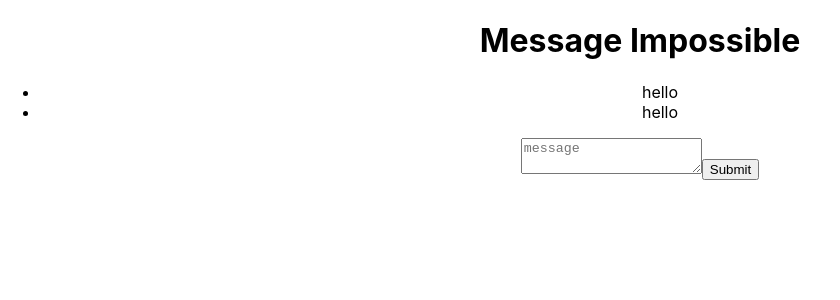
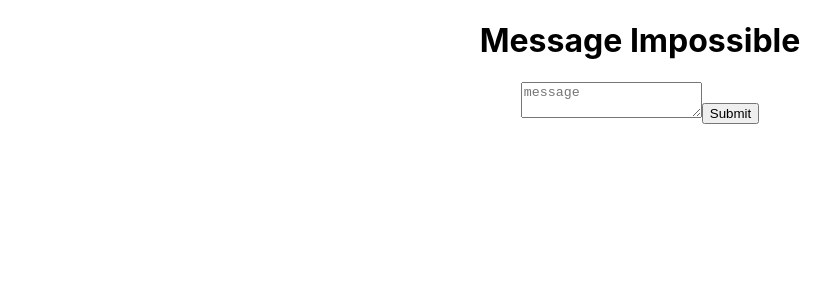
Before and after one commit to spencerT101/redux-message-queue, a React (Create React App) app: page / in a window 1280 px wide. Shown: the top 300 px of the page, without its empty margins (0-840 px from the left). Built offline with nearby package versions, Linux system fonts and the light colour scheme.

Commit message:
timeout working MVP complete

```diff
--- a/src/App.js
+++ b/src/App.js
@@ -6,25 +6,18 @@ import {removeMessage} from "./actions";
 import * as message from './reducers/messages';
 import MessageList from './components/messagelist';
 import { ADD_MESSAGE } from './reducers/actionTypes';
+import { useState } from 'react';
 
 // import { ADD_MESSAGE } from './reducers/actionTypes';
 
 function App() {
 
-  // const messages = useSelector(state => state);
+  const [message, setMessage] = useState('');
+   const handleNewMessage = (event) => {
 
-   const dispatch = useDispatch();
-
-   const handleNewMessage = (event) => {
-     addMessage("message")
+     event.preventDefault();
+      addMessage(message)
     }
-
-
-//   const eachMessage = message.map((eachMessage, index) => {
-//     return <messageItem eachMessage={eachMessage}   key={index} />
-// });
-
-
 
 
 return (
@@ -39,6 +32,7 @@ return (
             type="text"
             name="message"
             placeholder="message"
+            onChange = {event => setMessage(event.target.value)}
             required
 
           />
--- a/src/actions/index.js
+++ b/src/actions/index.js
@@ -6,8 +6,8 @@ export const addMessage = (message) => {
     const id = ++newMessage
 
     store.dispatch(setMessage(id, message))
-    // setTimeout(() => {
-    //     message.dispatch(removeMessage(id))}, 5000);
+     setTimeout(() => {
+         store.dispatch(removeMessage(id))}, 5000);
 }
 
 
@@ -26,7 +26,7 @@ export const setMessage = (id, message) =>{
 export const removeMessage = id => {
     return{
         type: REMOVE_MESSAGE,
-        payload: { id }
+        id
 
     };
 };
--- a/src/components/messageItem.js
+++ b/src/components/messageItem.js
@@ -3,7 +3,7 @@ const MessageItem =({message}) =>{
 
     return(
         <div>
-            <li>{message.message}</li>
+            <li>{message}</li>
         </div>
     )
 }
--- a/src/components/messagelist.js
+++ b/src/components/messagelist.js
@@ -2,7 +2,7 @@ import MessageItem from "./messageItem";
 import { useSelector } from "react-redux";
 import React from "react";
 
-const selectMessage = state => state.message
+const selectMessage = state => state.messages;
 
 
 const MessageList = () =>{
@@ -11,7 +11,7 @@ const MessageList = () =>{
 
 
   const renderedMessage = messages.map( message =>{
-      return <MessageItem key = {message.id} message = {message}/>
+      return <MessageItem key = {message.id} message = {message.message}/>
   })
   return <ul>{renderedMessage}</ul>
 }
--- a/src/index.js
+++ b/src/index.js
@@ -3,48 +3,26 @@ import ReactDOM from 'react-dom';
 import './index.css';
 import App from './App';
 import reportWebVitals from './reportWebVitals';
-import allReducers from "./reducers";
+import message from './reducers/messages';
 import {Provider} from 'react-redux';
 import {createStore} from 'redux';
 import { ADD_MESSAGE, REMOVE_MESSAGE } from './reducers/actionTypes';
 
-const store = createStore(allReducers,
+export const store = createStore(message,
   window.__REDUX_DEVTOOLS_EXTENSION__&&window.__REDUX_DEVTOOLS_EXTENSION__()
   );
 
  const unsubscribe= store.subscribe(() =>{
     console.log("Store changed!", store.getState());
   })
-  console.log(store.getState());
 
-  store.dispatch({
-    type: ADD_MESSAGE,
-    payload:{
-      message:"hello"
-    }
 
-  })
 
-  store.dispatch({
-    type: ADD_MESSAGE,
-    payload:{
-      message:"hello"
-    }
 
-  })
-
-  console.log(store.getState())
 
   // unsubscribe();
 
-  // store.dispatch({
-  //   type: REMOVE_MESSAGE,
-  //   payload:{
-  //     id:1
-  //   }
-  // })
 
-  console.log(store.getState())
 
 
 ReactDOM.render(
--- a/src/reducers/index.js
+++ b/src/reducers/index.js
@@ -1,8 +1,8 @@
 import message from "./messages";
 import { combineReducers } from "redux";
 
-const allReducers = combineReducers({
-    message: message
-});
+// const allReducers = combineReducers({
+//     message: message
+// });
 
-export default allReducers;
+// export default allReducers;
--- a/src/reducers/messages.js
+++ b/src/reducers/messages.js
@@ -1,23 +1,27 @@
 import * as actions from "./actionTypes";
 
-let newMessage = 1
+const initialState = {
+    messages:[]
+}
 
-const message = (state = [], action) => {
+export default function message (state = initialState, action) {
     switch (action.type){
         case actions.ADD_MESSAGE:
-            return [
-                ...state,
+            return Object.assign({}, state, {messages:[
+                ...state.messages,
                 {
-                    id:newMessage++,
-                    message: action.payload.message
+                    id: action.id,
+                    message: action.message
                 }
-            ];
+            ]});
+
         case actions.REMOVE_MESSAGE:
-            return state.filter(message => message.id !==action.payload.id);
+            let newArray =state.messages;
+
+            let x = newArray.filter(message => message.id !== action.id);
+            return Object.assign({}, state, {messages:x});
 
         default:
             return state;
     }
 };
-
-export default message;
```
